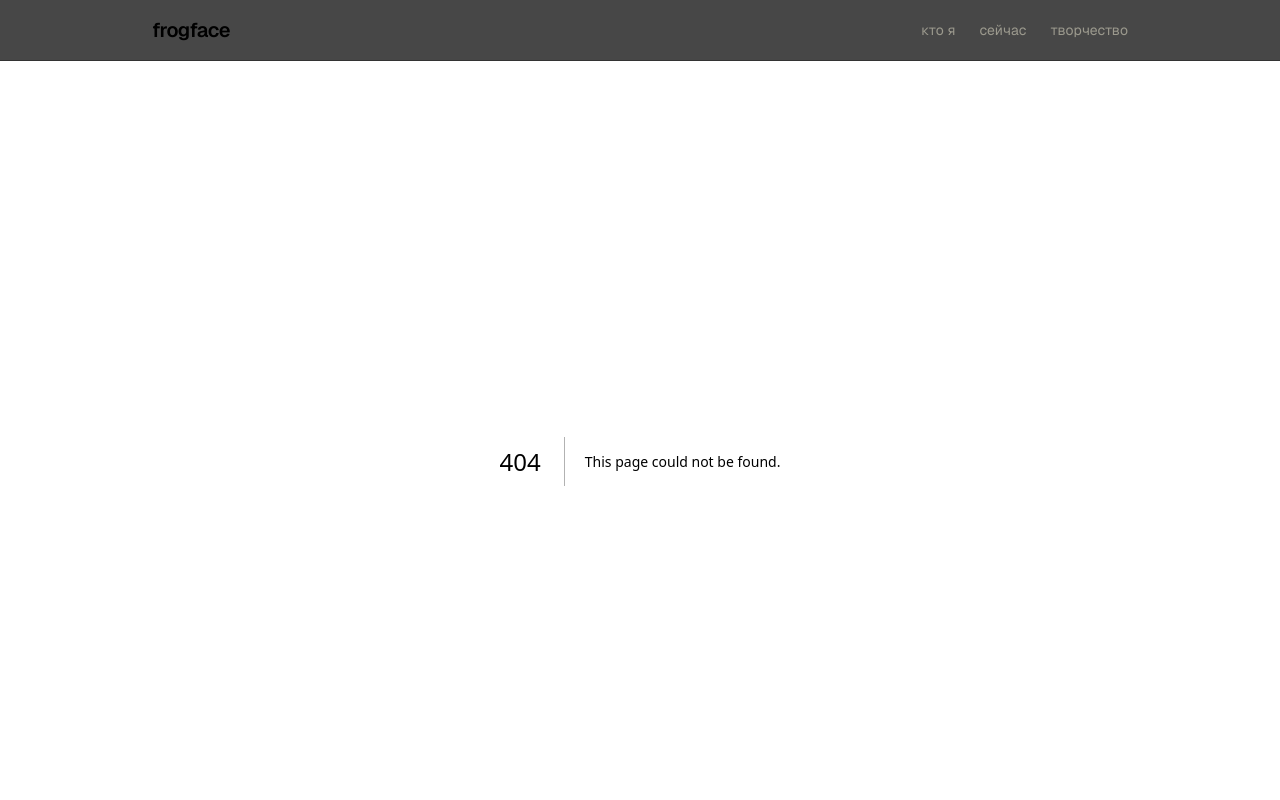
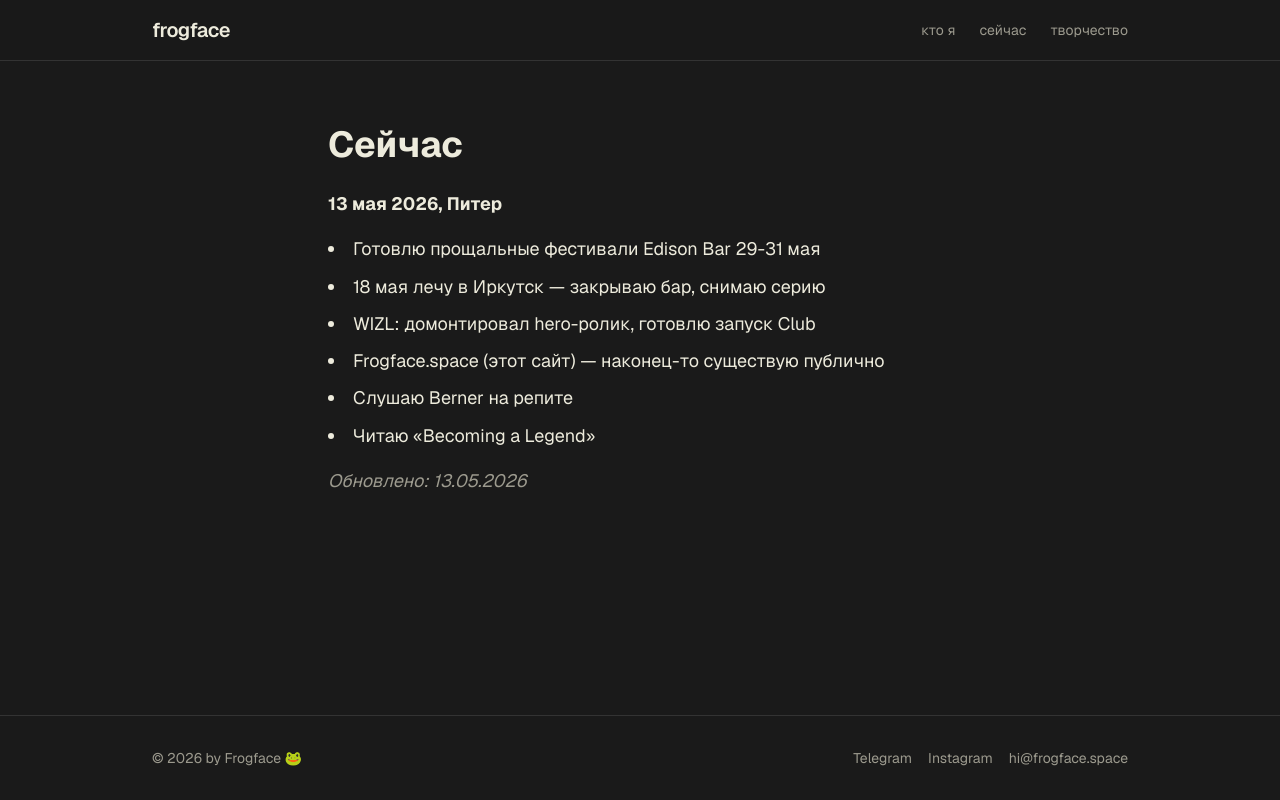
Before and after one commit to Frogface607/frogface-space, a Next.js app: page /now in a window 1280 px wide. Before the commit this address had no page. Shown: the top 800 px of the page. Built offline with nearby package versions, Linux system fonts and the light colour scheme.

Commit message:
feat: /now page with MDX content + prose styles

```diff
--- a/app/globals.css
+++ b/app/globals.css
@@ -21,3 +21,13 @@ html, body {
 
 a { color: inherit; text-decoration: none; }
 a:hover { color: var(--color-accent-frog); }
+
+.prose-frogface h1 { @apply text-4xl font-bold mt-0 mb-6; }
+.prose-frogface h2 { @apply text-2xl font-semibold mt-12 mb-4; }
+.prose-frogface p  { @apply text-lg leading-relaxed mb-4; }
+.prose-frogface ul { @apply text-lg leading-relaxed mb-4 list-disc list-inside; }
+.prose-frogface li { @apply mb-2; }
+.prose-frogface em { @apply text-[var(--color-text-muted)] italic; }
+.prose-frogface strong { @apply text-[var(--color-text-primary)]; }
+.prose-frogface a { @apply text-[var(--color-accent-frog)] underline; }
+.prose-frogface blockquote { @apply border-l-2 border-[var(--color-accent-frog)] pl-4 italic text-[var(--color-text-muted)] my-6; }
--- /dev/null
+++ b/app/now/page.tsx
@@ -0,0 +1,19 @@
+import fs from 'node:fs/promises';
+import path from 'node:path';
+import { MDXRemote } from 'next-mdx-remote/rsc';
+
+export const metadata = {
+  title: 'Сейчас — Frogface',
+  description: 'Что я делаю прямо сейчас.',
+};
+
+export default async function NowPage() {
+  const filePath = path.join(process.cwd(), 'content', 'now.mdx');
+  const source = await fs.readFile(filePath, 'utf-8');
+
+  return (
+    <article className="max-w-2xl mx-auto px-6 py-16 prose-frogface">
+      <MDXRemote source={source} />
+    </article>
+  );
+}
--- /dev/null
+++ b/content/now.mdx
@@ -0,0 +1,12 @@
+# Сейчас
+
+**13 мая 2026, Питер**
+
+- Готовлю прощальные фестивали Edison Bar 29-31 мая
+- 18 мая лечу в Иркутск — закрываю бар, снимаю серию
+- WIZL: домонтировал hero-ролик, готовлю запуск Club
+- Frogface.space (этот сайт) — наконец-то существую публично
+- Слушаю Berner на репите
+- Читаю «Becoming a Legend»
+
+_Обновлено: 13.05.2026_
```
